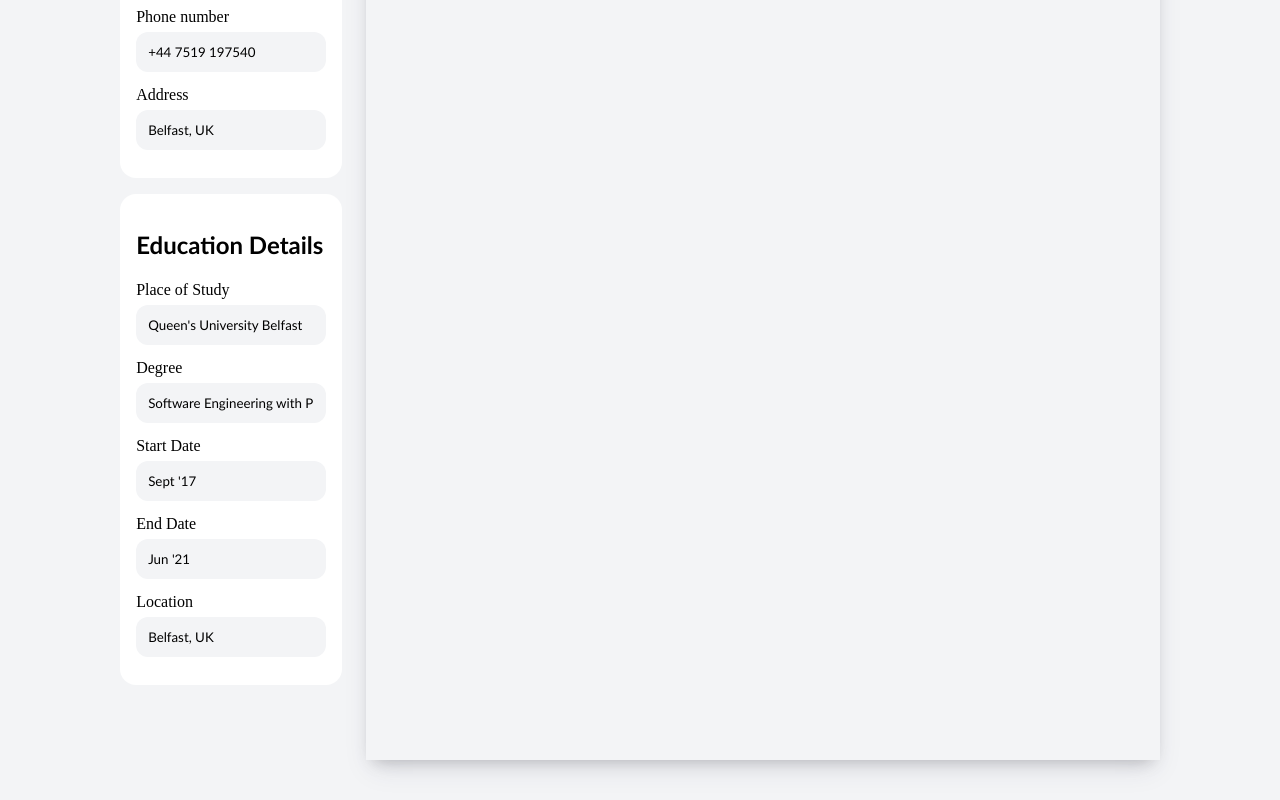
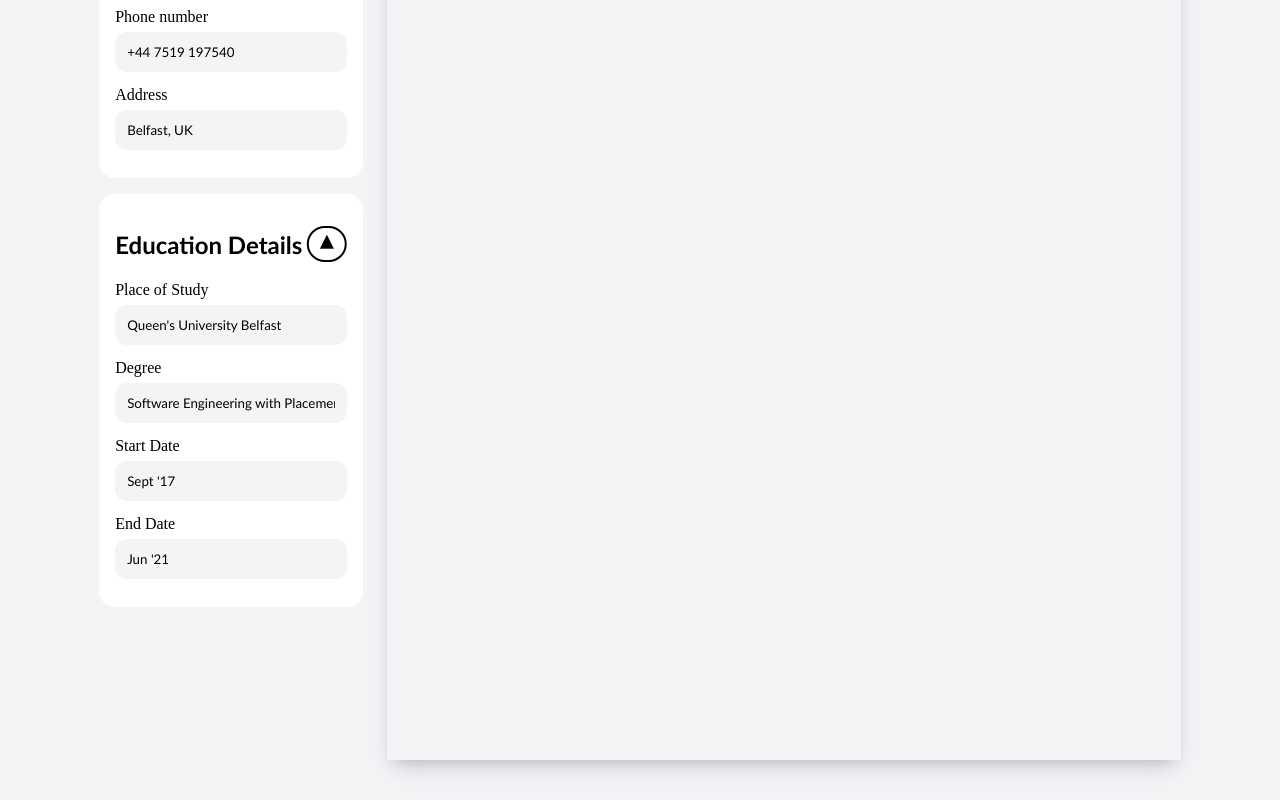
Before and after one commit to NafanJ/cv-builder, a React app: page / in a window 1280 px wide. Shown: the part 403-1203 px from the top of the page. Built offline with nearby package versions, Linux system fonts and the light colour scheme; the HTML template or start-up script is replaced by a standard one.

Commit message:
Education Dropdown & removed location

```diff
--- a/src/components/EducationDetails.jsx
+++ b/src/components/EducationDetails.jsx
@@ -1,10 +1,31 @@
+import React, { useState } from 'react'; // Import useState from React
 import InputGroup from "./InputGroup";
-import "../styles/PersonalDetails.css"
+import "../styles/EducationDetails.css";
 
 function EducationDetails({ onChange, school, degree, startDate, endDate, location }) {
+  // State to toggle the visibility of the input fields
+  const [isVisible, setIsVisible] = useState(true);
+
+  // Function to toggle the isVisible state
+  const toggleVisibility = () => {
+    setIsVisible(!isVisible);
+  };
+
   return (
-    <form className="personal-details">
+    <form className="education-details">
+      <div className="education-details-header">
         <h2>Education Details</h2>
+        <button
+          type="button"
+          onClick={toggleVisibility}
+          className={`arrow-button ${isVisible ? 'rotate' : ''}`}
+          aria-label="Toggle Details"
+        >
+          ▼
+        </button>
+      </div>
+      {isVisible && (
+        <>
           <InputGroup
             type="text"
             id="school"
@@ -41,16 +62,10 @@ function EducationDetails({ onChange, school, degree, startDate, endDate, locati
             onChange={onChange}
             data-key="endDate"
           />
-    <InputGroup
-        type="text"
-        id="location"
-        labelText="Location"
-        placeholder="Enter location"
-        value={location}
-        onChange={onChange}
-        data-key="location"
-      />
+        </>
+      )}
     </form>
   );
 }
+
 export default EducationDetails;
--- a/src/components/EducationDetailsSection.jsx
+++ b/src/components/EducationDetailsSection.jsx
@@ -19,9 +19,6 @@ function EducationDetailsSection({school, degree, startDate, endDate, location }
       {degree && (
             <span>{degree}</span>
         )}
-        {location && (
-            <span>{location}</span>
-        )}
     </div>
   );
 }
--- /dev/null
+++ b/src/styles/EducationDetails.css
@@ -0,0 +1,24 @@
+.education-details{
+    background-color: white;
+    padding: 1rem;
+    border-radius: 1rem;
+}
+
+.education-details-header{
+    display: flex;
+    gap: 5px;
+    align-items: center;
+}
+
+.arrow-button {
+    border: 2px solid black;
+    border-radius: 5rem;
+    background-color: transparent;
+    cursor: pointer;
+    font-size: 24px;
+    transition: transform 0.3s ease-in-out;
+}
+
+.rotate {
+    transform: rotate(180deg);
+}
```
Lines whose indentation alone changed are shown as unchanged.
